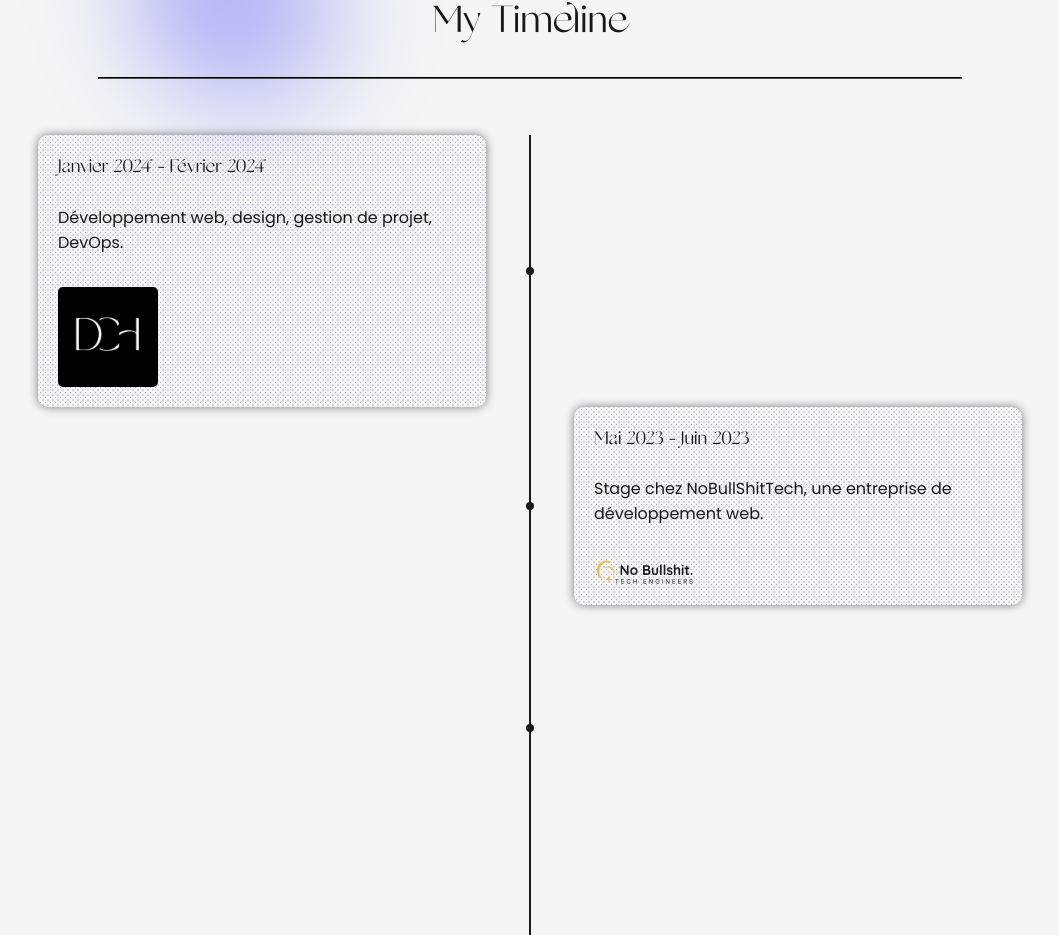
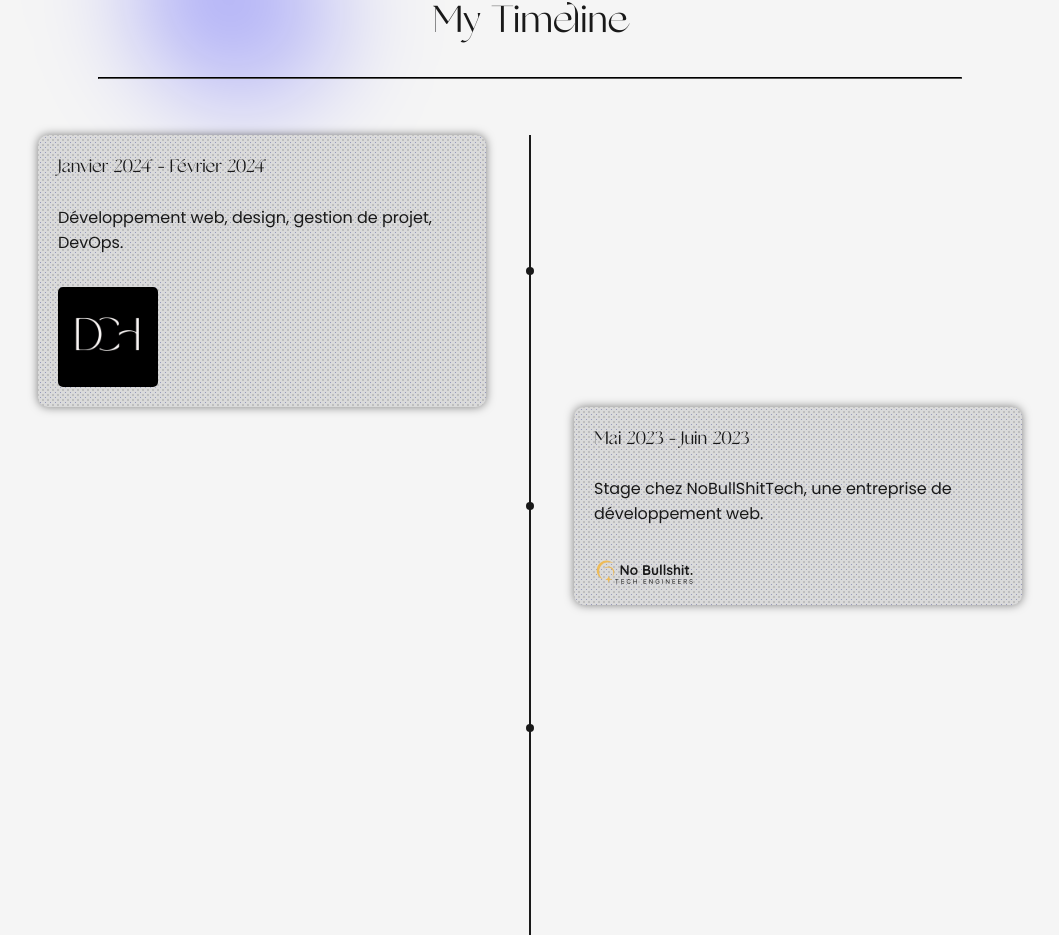
Before and after one commit to D-Seonay/portfolio-matheo-delaunay-2024, a React (Create React App) app: page /about in a window 1280 px wide. Shown: the part 2839-3774 px from the top of the page, without its empty margins (110-1169 px from the left). Built offline with nearby package versions, Linux system fonts and the light colour scheme.

Commit message:
Update background color in TimelineContent component

```diff
--- a/src/component/ui/Timeline.jsx
+++ b/src/component/ui/Timeline.jsx
@@ -92,6 +92,7 @@ const TimelineContent = styled.div`
   background: radial-gradient(circle, rgba(31, 38, 135, 0.37) 10%, rgba(255, 0, 0, 0) 1%),
               radial-gradient(circle, rgba(0, 0, 0, 0.5) 1%, rgba(255, 0, 0, 0) 1%);
   background-size: 5px 5px, 5px 5px;
+  background-color: ${props => (props.theme === 'light' ? '#DADADA' : '#404040')};
   background-position: 0 0, 2.5px 2.5px;
   box-shadow: 0 0 10px rgba(0, 0, 0, 0.5);
 
```
